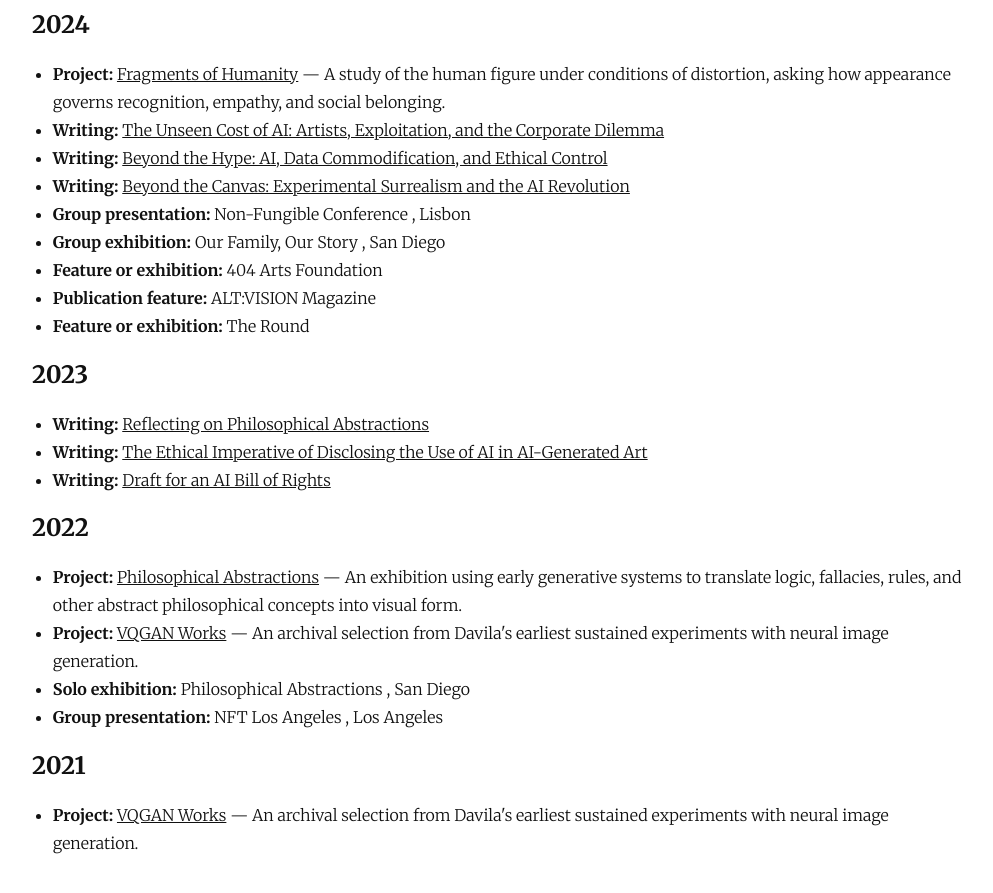
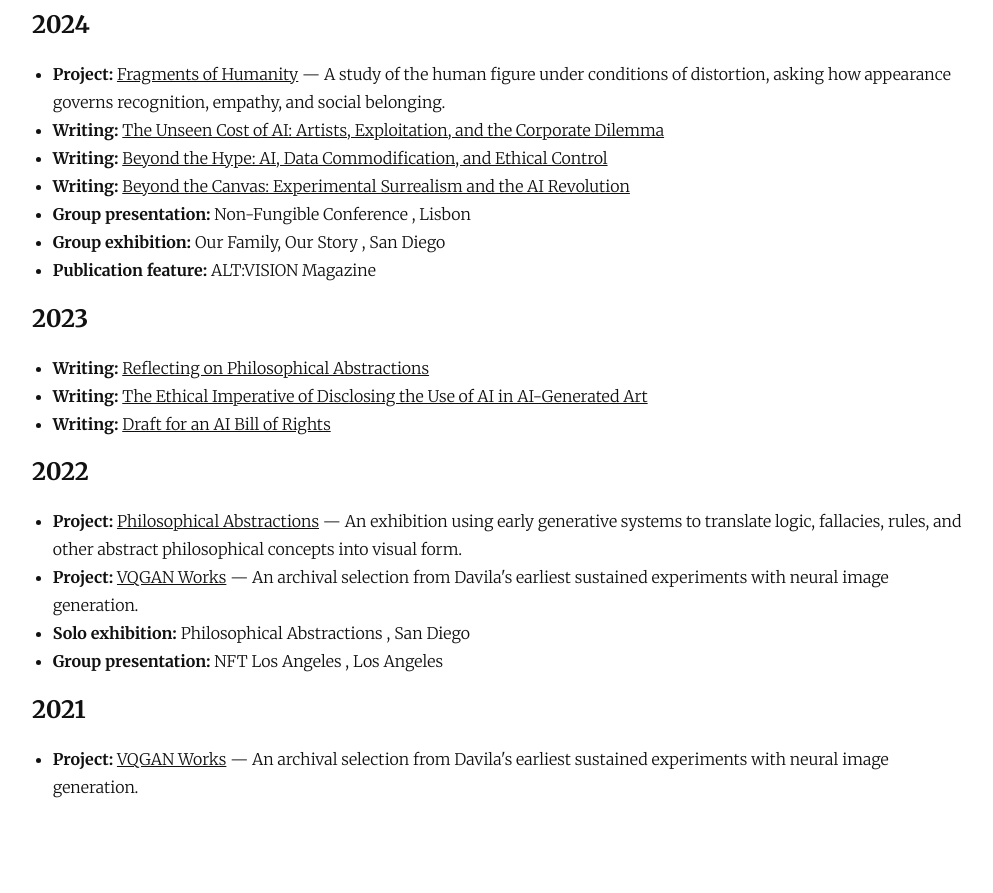
Before and after one commit to JLD-Ai/joshdavila.github.io, a Jekyll site: the page built from timeline.md, in a window 1280 px wide and 900 px high, scrolled down 794 px. Shown: the top 893 px of the window, without its empty margins (143-1136 px from the left). Built offline with Jekyll 4.4.1, drawn with Linux system fonts in a browser that asks for light colours.

Commit message:
Tighten public disclosure gates

```diff
--- a/_data/experience.yml
+++ b/_data/experience.yml
@@ -16,7 +16,7 @@
   status: completed
   type: private product testing
   verification_status: approved wording needed
-  public: true
+  public: false
 
 - id: generative-ai-practice
   organization: Independent
--- a/timeline.md
+++ b/timeline.md
@@ -43,7 +43,7 @@
 
   {% for exhibition in site.data.exhibitions %}
     {% assign exhibition_year = exhibition.year | append: "" %}
-    {% if exhibition_year == year %}
+    {% if exhibition.public and exhibition_year == year %}
       <li>
         <strong>{{ exhibition.event_type | capitalize }}:</strong>
         {{ exhibition.title }}
```
Also changed, not shown: README_LAUNCH_QA.md.
